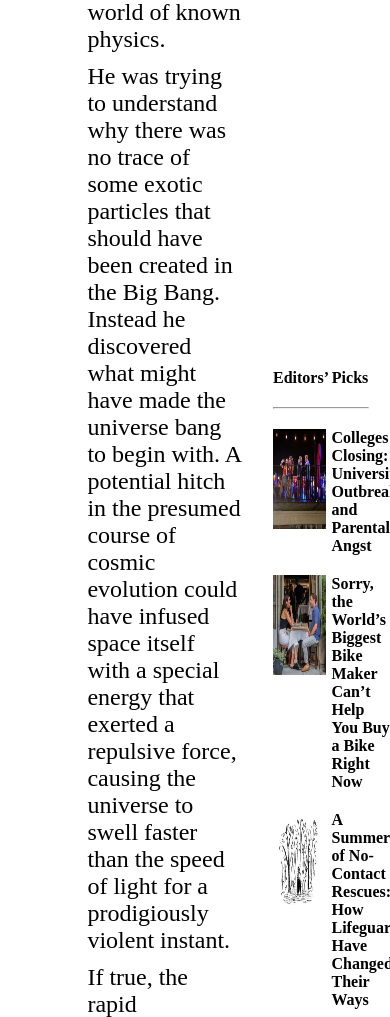
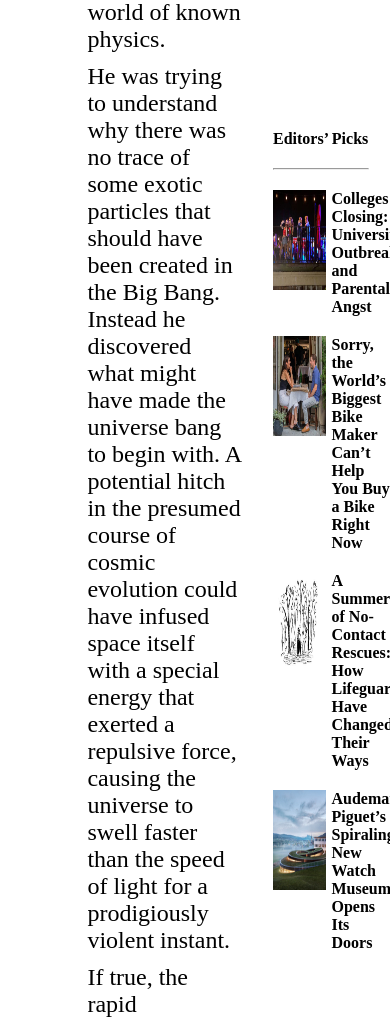
Before and after one commit to Kingobaino1/New-York-Times-Page-Clone, a plain HTML site: page index.html in a window 390 px wide. Shown: the part 1348-2365 px from the top of the page. Drawn offline with Linux system fonts and the light colour scheme.

Commit message:
made the page responsive

```diff
--- a/CSS/style.css
+++ b/CSS/style.css
@@ -5,7 +5,6 @@
 
 body {
   background-color: white;
-  height: 1200vh;
   max-width: 100%;
 }
 .nav-bar {
@@ -70,7 +69,6 @@ body {
 .maintag {
   position: relative;
   top: 100px;
-  height: 1100vh;
 }
 
 .heading {
@@ -87,7 +85,6 @@ body {
 }
 
 .first_picture {
-  height: fit-content;
   margin-top: 30px;
   display: flex;
   flex-direction: column;
@@ -157,8 +154,13 @@ body {
 
 .Big_conatiner {
   width: 100%;
-  height: 330vh;
   margin-top: 60px;
+}
+
+.Big_conatiner::after {
+  content: "";
+  display: table;
+  clear: both;
 }
 
 .paragraph_container {
@@ -167,11 +169,12 @@ body {
   float: left;
   display: flex;
   justify-content: flex-end;
+  margin-bottom: 60px;
 }
 
 aside {
   width: 30%;
-  height: 70%;
+  height: 100%;
   float: right;
   display: flex;
   flex-direction: column;
@@ -181,7 +184,6 @@ aside {
   width: 57%;
   margin-right: 30px;
   font-size: x-large;
-  height: 200vh;
 }
 
 .paragraph p {
@@ -218,7 +220,7 @@ aside {
   flex-direction: column;
   width: 100%;
   position: relative;
-  top: 43%;
+  top: 600px;
   font-weight: bold;
 }
 
@@ -248,7 +250,6 @@ aside {
 
 .bigPicture {
   display: flex;
-  height: fit-content;
   max-width: 100%;
   justify-content: center;
   align-content: center;
@@ -319,7 +320,6 @@ aside {
   margin-top: 20px;
   display: flex;
   flex-direction: column;
-  height: fit-content;
   width: 40%;
   margin-left: 28%;
   font-size: x-large;
```
Also changed, not shown: index.html (indentation only).
